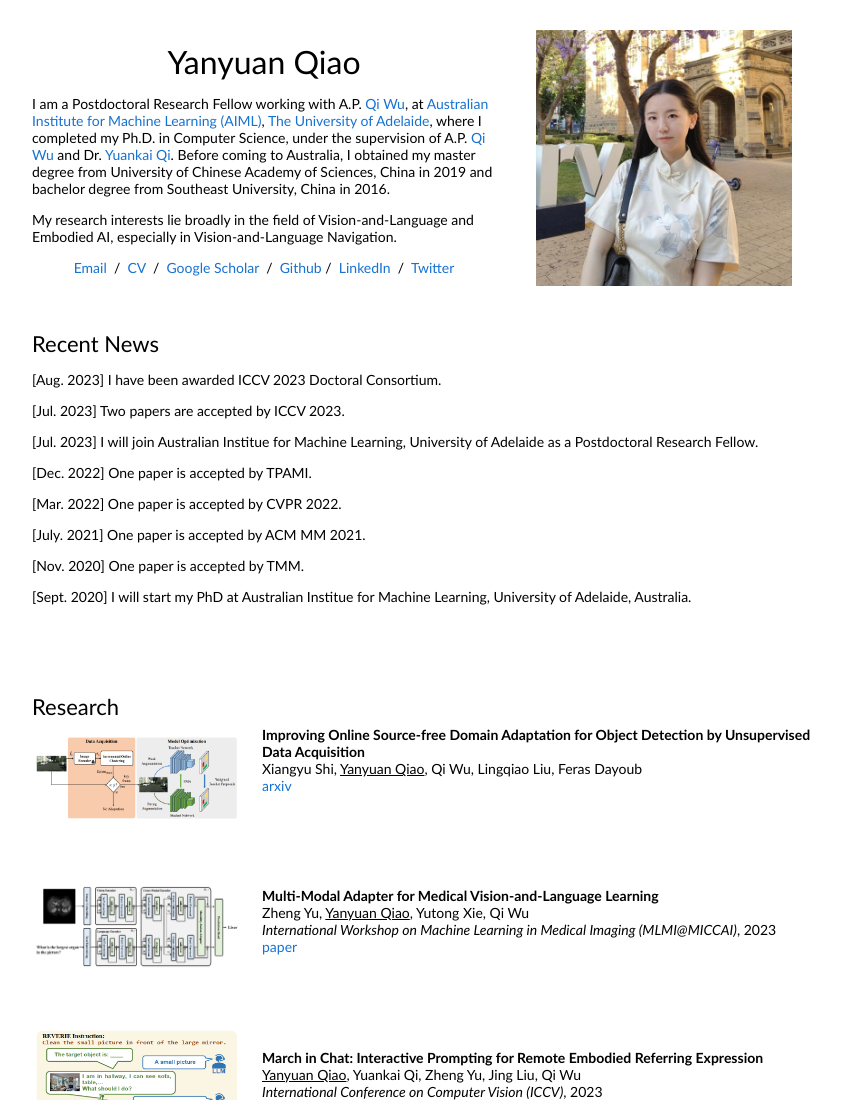
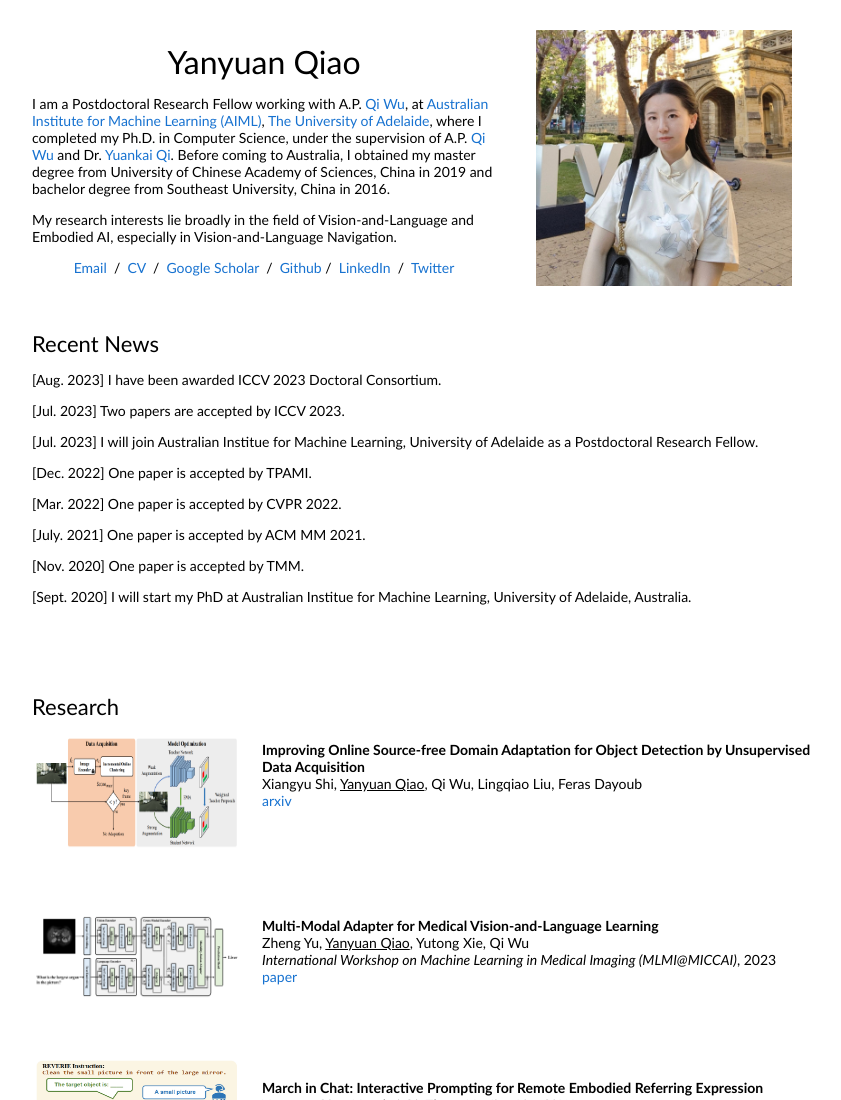
Before and after one commit to YanyuanQiao/yanyuanqiao.github.io, a plain HTML site: page index.html in a window 1280 px wide. Shown: the top 1100 px of the page, without its empty margins (228-1069 px from the left). Drawn offline with Linux system fonts and the light colour scheme.

Commit message:
Update index.html

```diff
--- a/index.html
+++ b/index.html
@@ -107,7 +107,7 @@
                 <td style="padding:20px;width:25%;vertical-align:middle">
                   <heading>Research</heading>
                   <p></p>
-                  <img src="images/2023-osfda.png" alt="clean-usnob" width="210" height="90">
+                  <img src="images/2023-osfda.png" alt="clean-usnob" width="210" height="120">
                 </td>
                 <td style="padding:0px;width:75%;vertical-align:middle">
                   <papertitle>Improving Online Source-free Domain Adaptation for Object Detection by Unsupervised Data Acquisition</papertitle>
```
